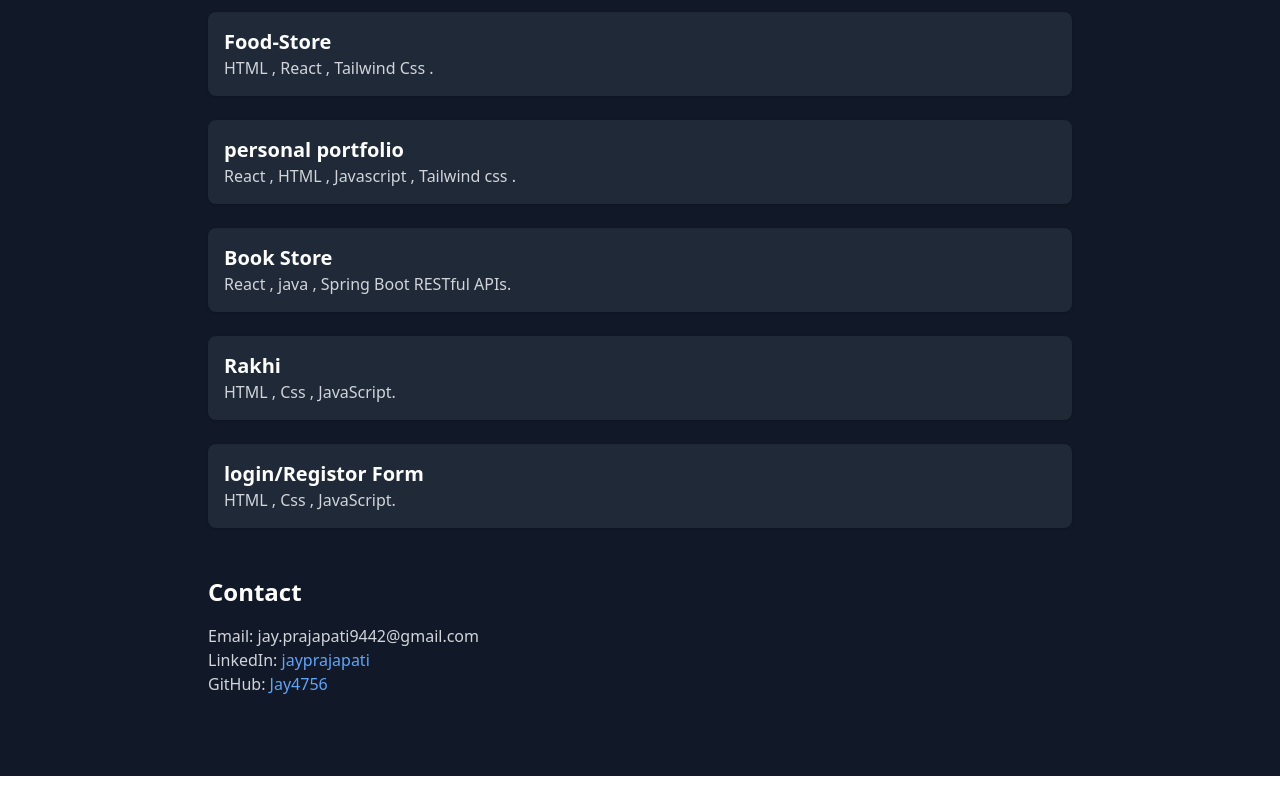
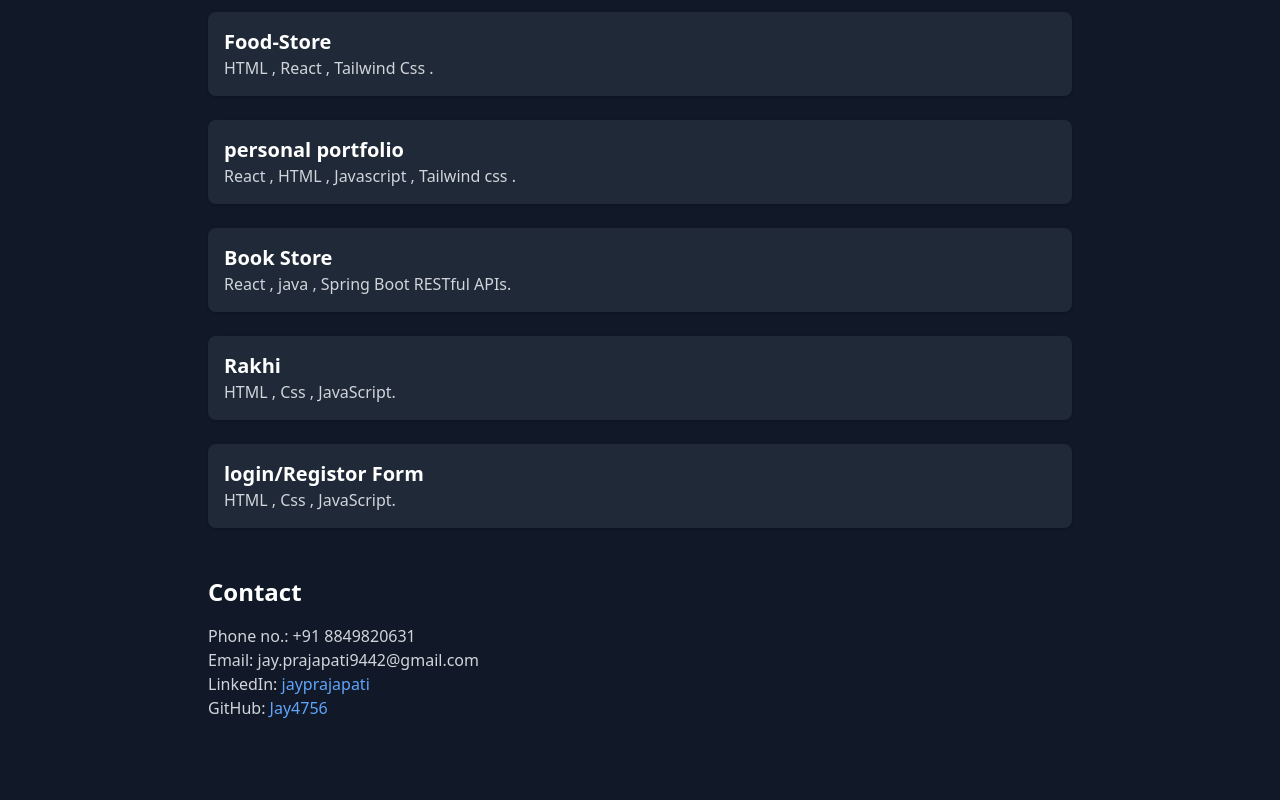
Before and after one commit to jay4756/Portfolio, a React (Create React App) app: page / in a window 1280 px wide. Shown: the part 1384-2184 px from the top of the page. Before the commit the page ends 2160 px from the top, so only its background shows below. Built offline with nearby package versions, Linux system fonts and the light colour scheme.

Commit message:
Update Contact.jsx

```diff
--- a/src/components/Contact.jsx
+++ b/src/components/Contact.jsx
@@ -3,6 +3,7 @@ import React from 'react';
 const Contact = () => (
   <section id="contact" className="mb-12">
     <h2 className="text-2xl font-semibold mb-4">Contact</h2>
+     <p className="text-gray-300">Phone no.: +91 8849820631 </p>
     <p className="text-gray-300">Email: jay.prajapati9442@gmail.com</p>
     <p className="text-gray-300">
       LinkedIn: <a href="https://www.linkedin.com/in/jay-prajapati-05j" className="text-blue-400 hover:underline">jayprajapati</a>
```
